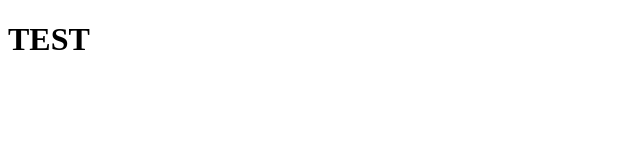
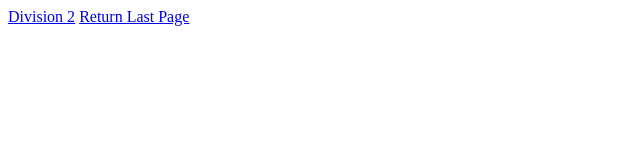
Before and after one commit to Sweattings/Projekt, a plain HTML site: page index.html in a window 1280 px wide. Shown: the whole page, without its empty margins (0-640 px from the left). Drawn offline with Linux system fonts and the light colour scheme.

Commit message:
other Changes

```diff
--- a/index.html
+++ b/index.html
@@ -4,10 +4,7 @@
         <meta charset="utf-8">
     </head>
     <body>
-        <h1>TEST</h1>
-        <form>
-            <input type="button" value="Go Back!" onclick="history.back()>
-        </form>
-
+        <a href="Division_2.html">Division 2</a>
+        <a href="index.html" onclick="history.back()">Return Last Page</a>
     </body>
 </html>
```
Also changed, not shown: Division_2.html (added, +6 -0 lines), 1 other file.
